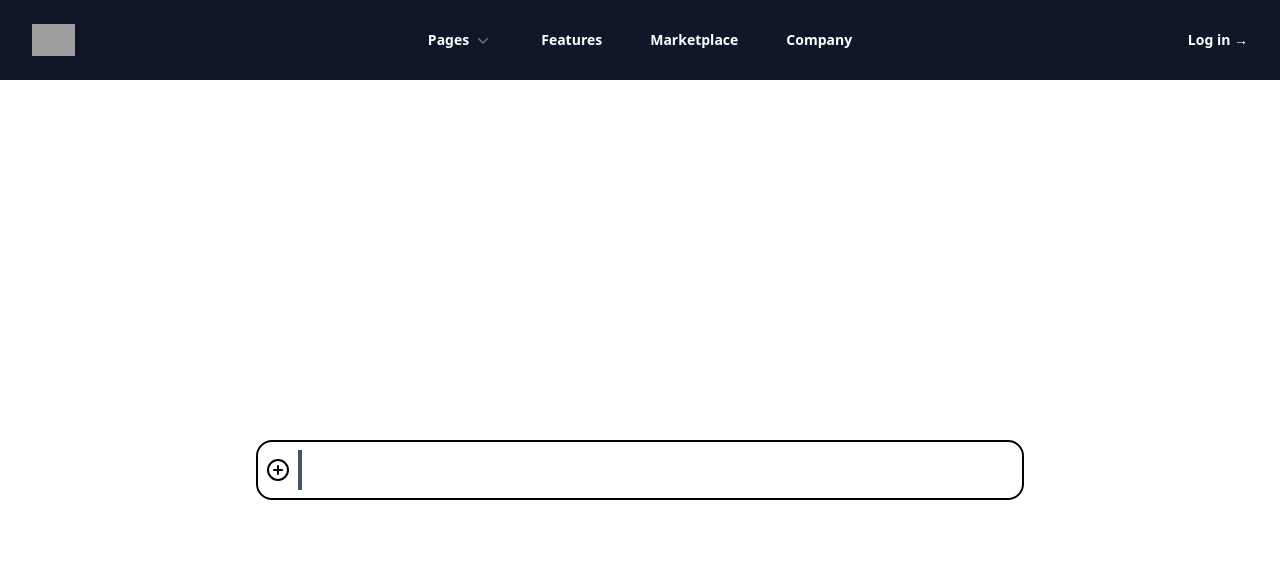
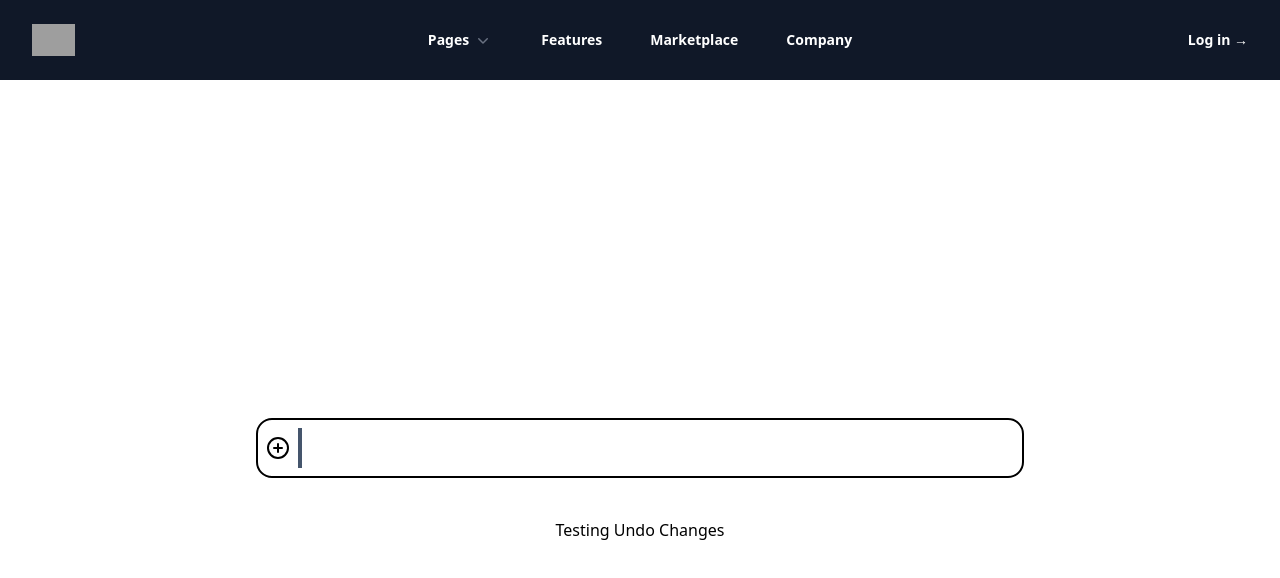
Before and after one commit to Stanjae/test-repo, a React (Vite) app: page /insta-stories in a window 1280 px wide. Shown: the top 578 px of the page. Built offline with nearby package versions, Linux system fonts and the light colour scheme; grey boxes are pictures that could not be loaded.

Commit message:
Testing undo changes with atlassan examples

```diff
--- a/src/pages/InstaStories.tsx
+++ b/src/pages/InstaStories.tsx
@@ -82,7 +82,11 @@ const InstaStories = () => {
             />
           </div>
         )}
-      </section>
+          </section>
+
+          <div>
+              <p>Testing Undo Changes</p>
+          </div>
     </main>
   );
 };
```
